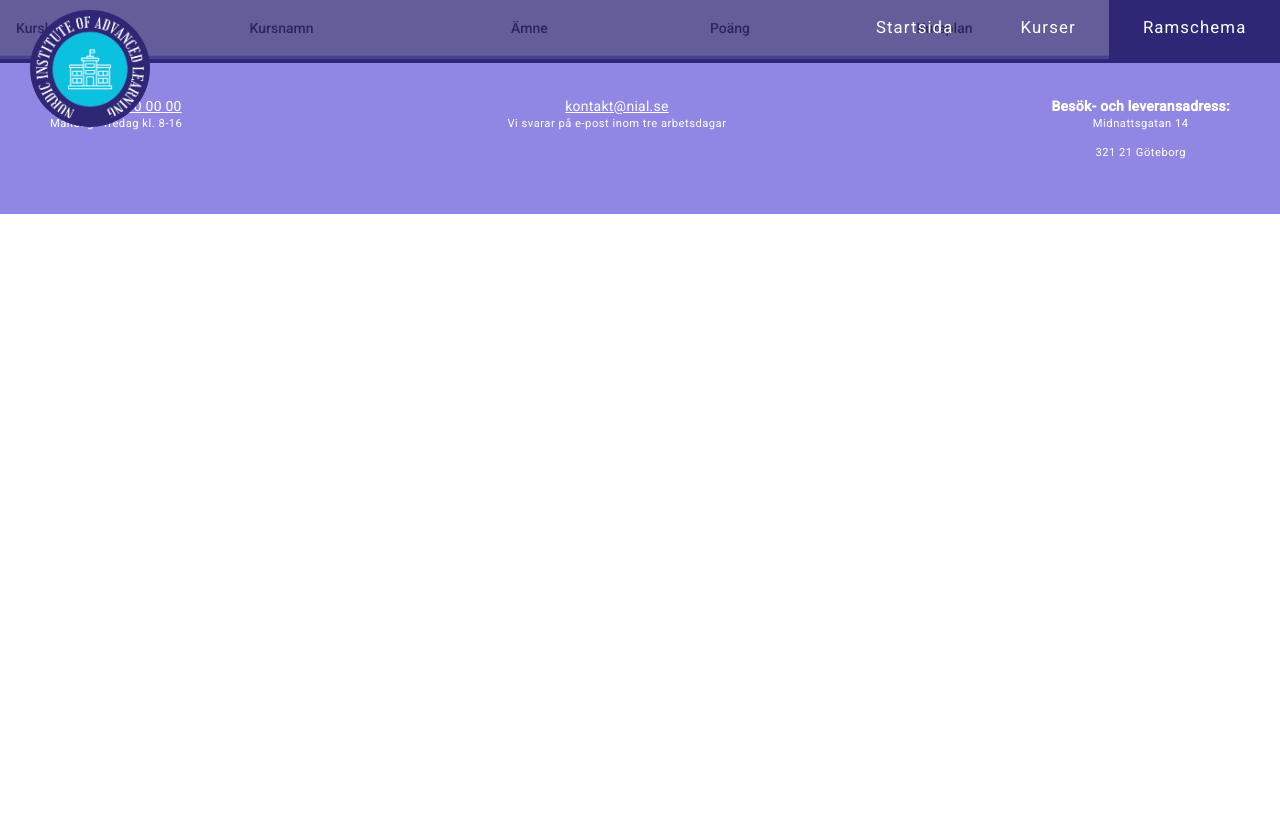
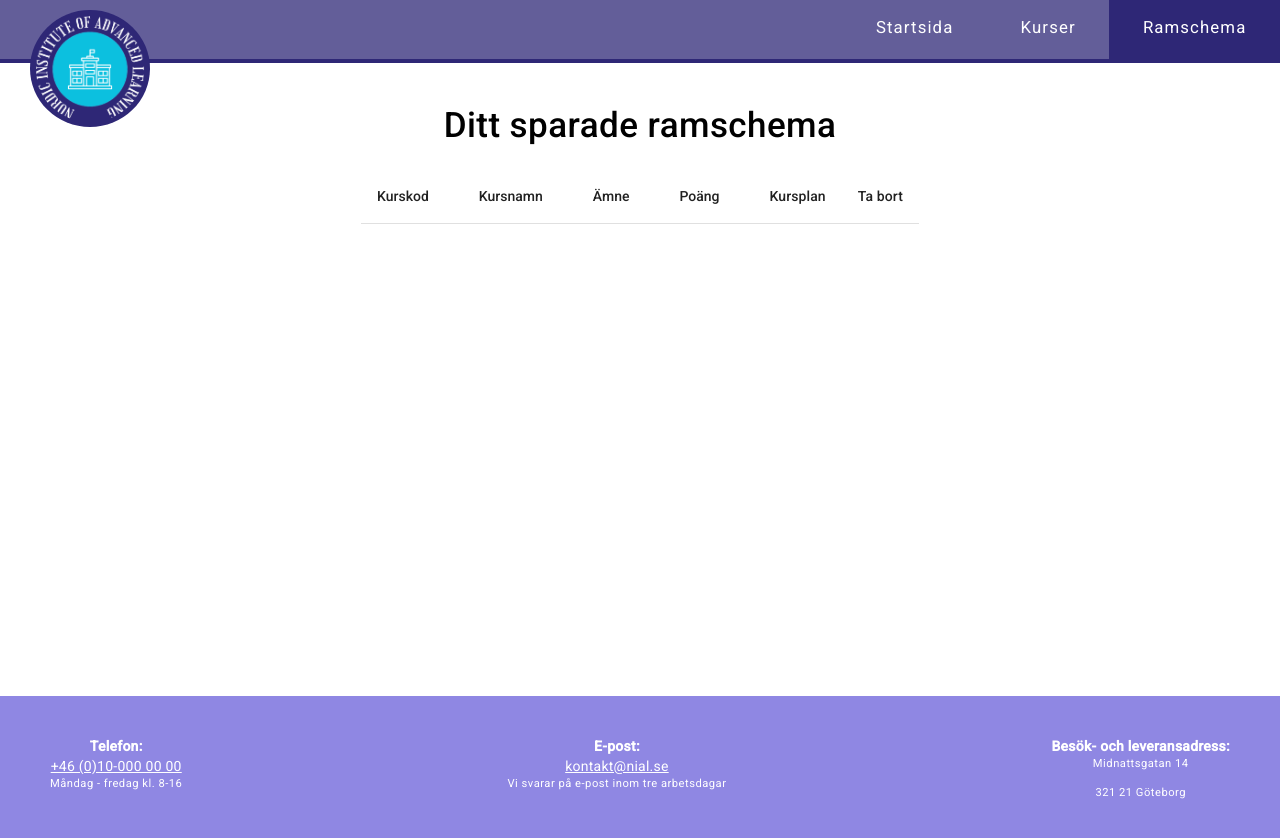
Before and after one commit to Eeemlo/projektDT208G, an Angular app: page /myschedule in a window 1280 px wide. Shown: the top 838 px of the page. Before the commit the page ends 800 px from the top, so only its background shows below. Built offline with nearby package versions, Linux system fonts and the light colour scheme.

Commit message:
Sidan klar

```diff
--- a/src/app/footer/footer.component.css
+++ b/src/app/footer/footer.component.css
@@ -1,3 +1,4 @@
+
 footer {
     display: flex;
     justify-content: space-between;
--- a/src/app/footer/footer.component.html
+++ b/src/app/footer/footer.component.html
@@ -1,11 +1,15 @@
+
+<div class="wrapper">
 <footer>
     <div>
+        <strong>Telefon:</strong><br>
         <img src="" alt="">
         <a href="tel:+46100000000">+46 (0)10-000 00 00</a>
         <p>Måndag - fredag kl. 8-16</p>
     </div>
 
     <div>
+        <strong>E-post:</strong><br>
         <img src="" alt="">
         <a href="mailto:kontakt@nial.se">kontakt&#64;nial.se</a>
         <p>Vi svarar på e-post inom tre arbetsdagar</p>
@@ -17,3 +21,4 @@
         <p>321 21 Göteborg</p>
     </div>
 </footer>
+</div>
--- a/src/app/heroimage/heroimage.component.html
+++ b/src/app/heroimage/heroimage.component.html
@@ -1,4 +1,4 @@
 <div>
 
-    <button>Utforska vårt kursutbud</button>
+    <button routerLink="/courses">Utforska vårt kursutbud</button>
 </div>
--- a/src/app/heroimage/heroimage.component.ts
+++ b/src/app/heroimage/heroimage.component.ts
@@ -1,9 +1,10 @@
 import { Component } from '@angular/core';
+import { RouterLink } from '@angular/router';
 
 @Component({
   selector: 'app-heroimage',
   standalone: true,
-  imports: [],
+  imports: [RouterLink],
   templateUrl: './heroimage.component.html',
   styleUrl: './heroimage.component.css'
 })
--- a/src/app/myschedule/myschedule.component.css
+++ b/src/app/myschedule/myschedule.component.css
@@ -0,0 +1,16 @@
+
+main {
+    min-height: 87vh;
+}
+
+#myScheduleComponent {
+    display: flex;
+    flex-direction: column;
+    justify-content: center;
+    align-items: center;
+}
+
+h2 {
+    margin-top: 110px;
+    font-size: 2.5em;
+}
--- a/src/app/myschedule/myschedule.component.html
+++ b/src/app/myschedule/myschedule.component.html
@@ -1,51 +1,10 @@
+<main>
 
-<div id="tableContainer">
 
-      <div id="table">
-<table mat-table [dataSource]="dataSource" matSort class="mat-elevation-z8">
+  <div id="myScheduleComponent">
+  <h2>Ditt sparade ramschema</h2>
 
-    <!-- Kurskod kolumn -->
-    <ng-container matColumnDef="courseCode">
-      <th mat-header-cell *matHeaderCellDef mat-sort-header> Kurskod </th>
-      <td mat-cell *matCellDef="let element"> {{element.courseCode}} </td>
-    </ng-container>
+  <app-myschedulelist></app-myschedulelist>
+  </div>
 
-    <!-- Kursnamn kolumn -->
-    <ng-container matColumnDef="courseName">
-      <th mat-header-cell *matHeaderCellDef mat-sort-header> Kursnamn </th>
-      <td mat-cell *matCellDef="let element"> {{element.courseName}} </td>
-    </ng-container>
-
-    <!-- Ämne kolumn -->
-    <ng-container matColumnDef="subject">
-      <th mat-header-cell *matHeaderCellDef mat-sort-header> Ämne </th>
-      <td mat-cell *matCellDef="let element"> {{element.subject}} </td>
-    </ng-container>
-
-    <!-- Poäng kolumn -->
-    <ng-container matColumnDef="points">
-      <th mat-header-cell *matHeaderCellDef mat-sort-header > Poäng </th>
-      <td mat-cell *matCellDef="let element"> {{element.points}} </td>
-    </ng-container>
-
-    <!-- Kursplan kolumn -->
-    <ng-container matColumnDef="syllabus">
-      <th mat-header-cell *matHeaderCellDef> Kursplan </th>
-      <td mat-cell *matCellDef="let element">
-        <a [href]="element.syllabus" target="_blank">Kursplan</a>
-      </td>
-    </ng-container>
-
-    <!-- Lägg till Column -->
-    <ng-container matColumnDef="action">
-      <th mat-header-cell *matHeaderCellDef> Ta bort</th>
-      <td mat-cell *matCellDef="let element">
-        <button (click)="removeCourse(element.courseCode)">Ta bort</button>
-      </td>
-    </ng-container>
-
-    <tr mat-header-row *matHeaderRowDef="displayedColumns"></tr>
-    <tr mat-row *matRowDef="let row; columns: displayedColumns;"></tr>
-  </table>
-</div>
-</div>
+  </main>
--- a/src/app/myschedule/myschedule.component.ts
+++ b/src/app/myschedule/myschedule.component.ts
@@ -1,32 +1,14 @@
-import { Component, OnInit } from '@angular/core';
-import { MatTableModule, MatTableDataSource } from '@angular/material/table';
-import { MyScheduleService } from '../services/my-schedule.service';
-import { Course } from '../models/course';
+import { Component } from '@angular/core';
+import { MatTableModule } from '@angular/material/table';
 import { MatSortModule } from '@angular/material/sort';
+import { MyschedulelistComponent } from '../myschedulelist/myschedulelist.component';
 
 @Component({
   selector: 'app-myschedule',
   standalone: true,
-  imports: [MatTableModule, MatSortModule],
+  imports: [MatTableModule, MatSortModule, MyschedulelistComponent],
   templateUrl: './myschedule.component.html',
   styleUrl: './myschedule.component.css'
 })
 export class MyscheduleComponent {
-displayedColumns: string[] = ['courseCode', 'courseName', 'subject', 'points', 'syllabus', 'action'];
-dataSource: MatTableDataSource<Course> = new MatTableDataSource<Course>();
-
-constructor(private myScheduleService: MyScheduleService) {}
-
-ngOnInit() {
-  this.loadCourses();
 }
-
-loadCourses() {
-  this.dataSource.data = this.myScheduleService.getStoredCourses();
-}
-
-removeCourse(courseCode: string): void {
-  this.myScheduleService.removeCourse(courseCode);
-  this.loadCourses();
-}
-}
--- /dev/null
+++ b/src/app/myschedulelist/myschedulelist.component.css
@@ -0,0 +1,35 @@
+#tableContainer {
+    max-width: 1370px;
+    width: 100%;
+    margin-top: 10px;
+    margin-bottom: 50px;
+}
+
+mat-paginator {
+    margin-top: 20px;
+}
+
+#filter {
+    width: 50%;
+}
+
+#subject {
+    width: 50%;
+}
+
+.mat-elevation-z8 {
+    box-shadow: none !important;
+}
+
+button {
+    background-color: #2e2776;
+    padding: 0.5em 1em;
+    color: #fff;
+    border: none;
+    transition: 0.3s ease;
+}
+
+button:hover {
+    background-color: #8f87e3;
+    cursor: pointer;
+}
--- /dev/null
+++ b/src/app/myschedulelist/myschedulelist.component.html
@@ -0,0 +1,51 @@
+
+<div id="tableContainer">
+
+    <div id="table">
+<table mat-table [dataSource]="dataSource" matSort class="mat-elevation-z8">
+
+  <!-- Kurskod kolumn -->
+  <ng-container matColumnDef="courseCode">
+    <th mat-header-cell *matHeaderCellDef mat-sort-header> Kurskod </th>
+    <td mat-cell *matCellDef="let element"> {{element.courseCode}} </td>
+  </ng-container>
+
+  <!-- Kursnamn kolumn -->
+  <ng-container matColumnDef="courseName">
+    <th mat-header-cell *matHeaderCellDef mat-sort-header> Kursnamn </th>
+    <td mat-cell *matCellDef="let element"> {{element.courseName}} </td>
+  </ng-container>
+
+  <!-- Ämne kolumn -->
+  <ng-container matColumnDef="subject">
+    <th mat-header-cell *matHeaderCellDef mat-sort-header> Ämne </th>
+    <td mat-cell *matCellDef="let element"> {{element.subject}} </td>
+  </ng-container>
+
+  <!-- Poäng kolumn -->
+  <ng-container matColumnDef="points">
+    <th mat-header-cell *matHeaderCellDef mat-sort-header > Poäng </th>
+    <td mat-cell *matCellDef="let element"> {{element.points}} </td>
+  </ng-container>
+
+  <!-- Kursplan kolumn -->
+  <ng-container matColumnDef="syllabus">
+    <th mat-header-cell *matHeaderCellDef> Kursplan </th>
+    <td mat-cell *matCellDef="let element">
+      <a [href]="element.syllabus" target="_blank">Kursplan</a>
+    </td>
+  </ng-container>
+
+  <!-- Lägg till Column -->
+  <ng-container matColumnDef="action">
+    <th mat-header-cell *matHeaderCellDef> Ta bort</th>
+    <td mat-cell *matCellDef="let element">
+      <button (click)="removeCourse(element.courseCode)">Ta bort</button>
+    </td>
+  </ng-container>
+
+  <tr mat-header-row *matHeaderRowDef="displayedColumns"></tr>
+  <tr mat-row *matRowDef="let row; columns: displayedColumns;"></tr>
+</table>
+</div>
+</div>
--- /dev/null
+++ b/src/app/myschedulelist/myschedulelist.component.ts
@@ -0,0 +1,33 @@
+import { Component, OnInit } from '@angular/core';
+import { MatTableModule, MatTableDataSource } from '@angular/material/table';
+import { MyScheduleService } from '../services/my-schedule.service';
+import { Course } from '../models/course';
+import { MatSortModule } from '@angular/material/sort';
+
+
+@Component({
+  selector: 'app-myschedulelist',
+  standalone: true,
+  imports: [MatTableModule, MatSortModule],
+  templateUrl: './myschedulelist.component.html',
+  styleUrl: './myschedulelist.component.css'
+})
+export class MyschedulelistComponent {
+  displayedColumns: string[] = ['courseCode', 'courseName', 'subject', 'points', 'syllabus', 'action'];
+dataSource: MatTableDataSource<Course> = new MatTableDataSource<Course>();
+
+constructor(private myScheduleService: MyScheduleService) {}
+
+ngOnInit() {
+  this.loadCourses();
+}
+
+loadCourses() {
+  this.dataSource.data = this.myScheduleService.getStoredCourses();
+}
+
+removeCourse(courseCode: string): void {
+  this.myScheduleService.removeCourse(courseCode);
+  this.loadCourses();
+}
+}
--- a/src/styles.css
+++ b/src/styles.css
@@ -17,4 +17,7 @@ p {
 }
 
 html, body { height: 100%; }
-body { margin: 0; font-family: Roboto, "Helvetica Neue", sans-serif; }
+body {
+    margin: 0;
+    font-family: Roboto, "Helvetica Neue", sans-serif;
+min-height: 100vh; }
```
